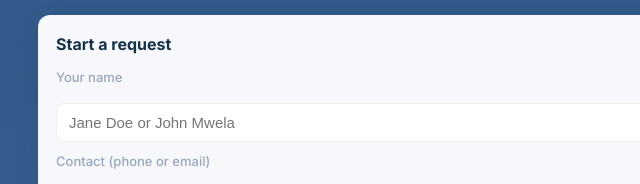
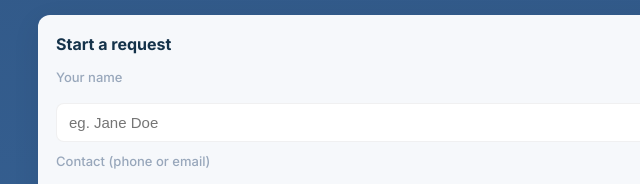
Before and after one commit to Avanti-co/Avanti.com, a plain HTML site: page index.html in a window 1280 px wide. Shown: the part 7546-7730 px from the top of the page, 22-662 px from the left. Drawn offline with nearby package versions, Linux system fonts and the light colour scheme.

Commit message:
Update index.html

```diff
--- a/index.html
+++ b/index.html
@@ -525,7 +525,7 @@ transform: scale(1.5);
 
           <label class="row" style="flex-direction:column">
             <span style="font-size:13px; color:var(--muted); margin-bottom:6px">Your name</span>
-            <input type="text" id="name" placeholder="Jane Doe or John Mwela" required />
+            <input type="text" id="name" placeholder="eg. Jane Doe " required />
           </label>
 
           <label class="row" style="flex-direction:column">
```
